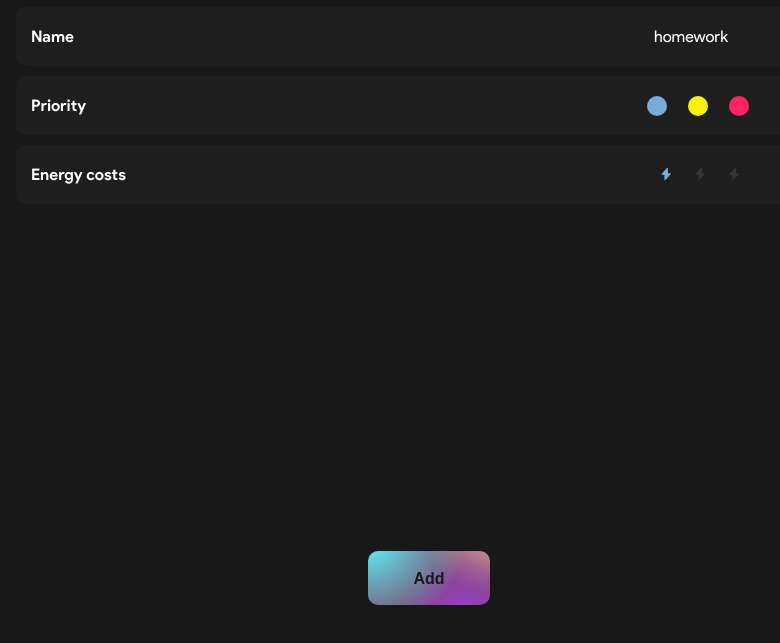
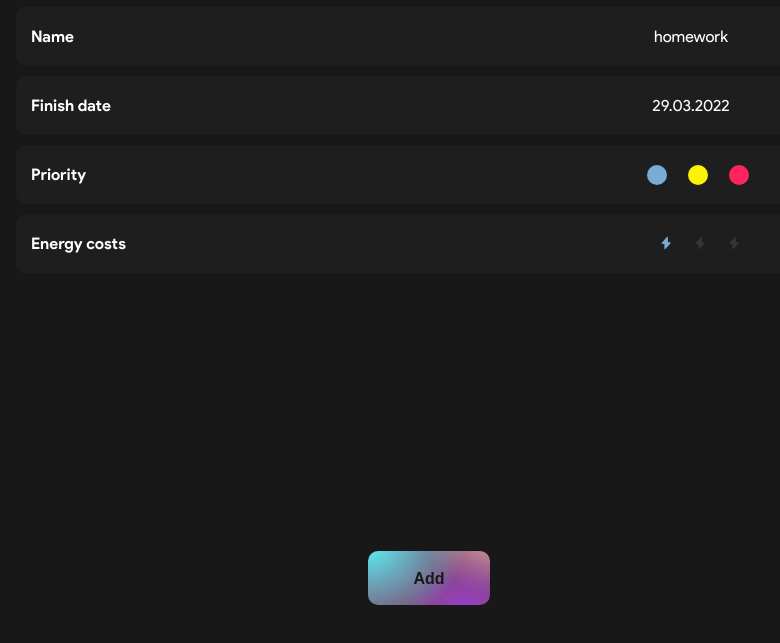
Before and after one commit to Huper12345/MINI-todo-huper12345, a plain HTML site: page index.html in a window 1280 px wide. Shown: the part 73-716 px from the top of the page, without its empty margins (211-991 px from the left). Drawn offline with Linux system fonts and the light colour scheme.

Commit message:
add finish date input

```diff
--- a/index.html
+++ b/index.html
@@ -64,6 +64,13 @@
 
             <div class="input__item">
                 <h2 class="taskList__title newTask">
+                    Finish date
+                </h2>
+                <input class="task__input" type="text" placeholder="29.03.2022">
+            </div><!-- input item -->
+
+            <div class="input__item">
+                <h2 class="taskList__title newTask">
                     Priority
                 </h2>
 
@@ -105,7 +112,7 @@
                         <use xlink:href="#priority"></use>
                     </svg>
                 </div>
-            </div>
+            </div><!-- input item -->
 
         </div>
     </div><!-- container -->
```
